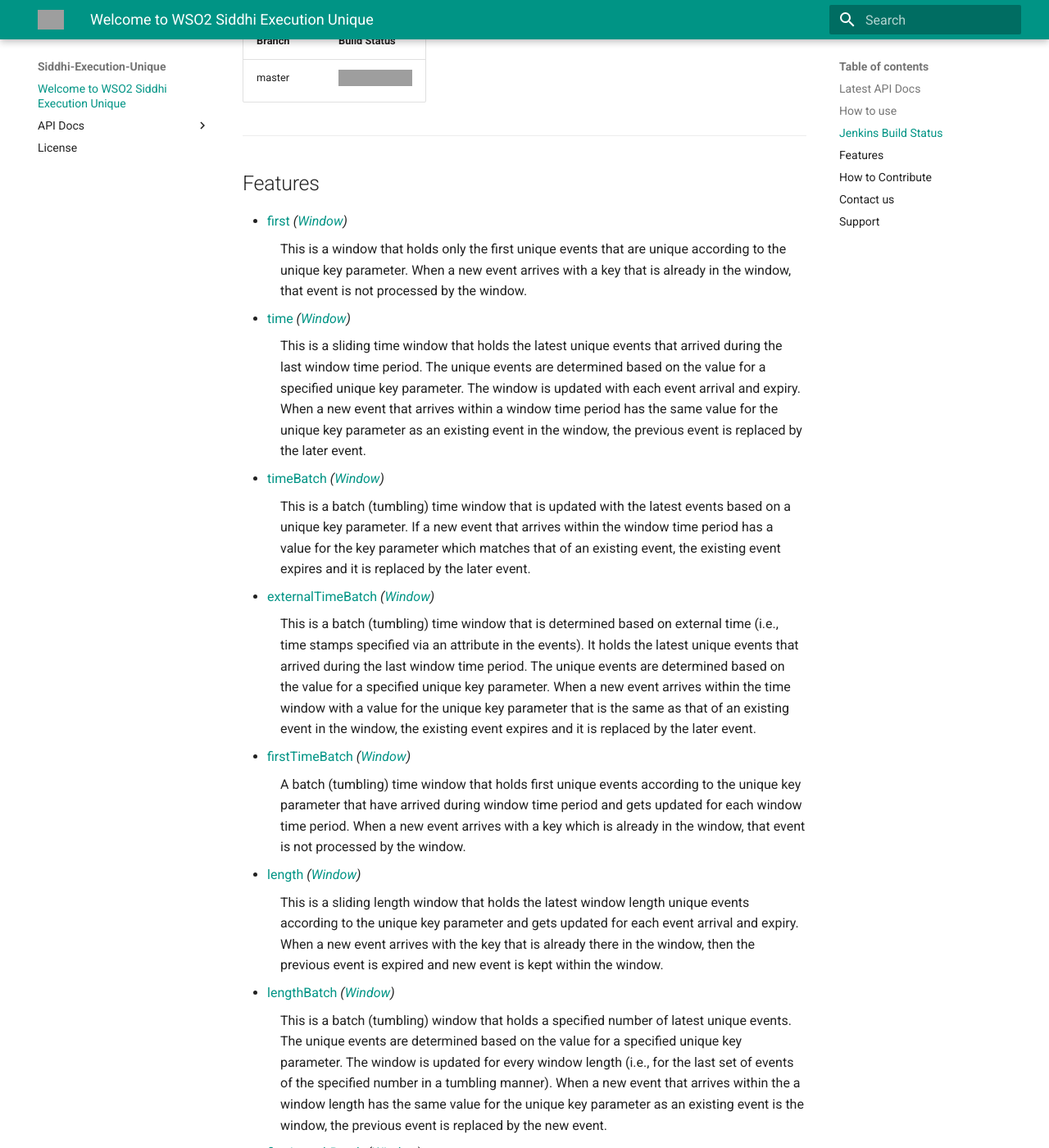
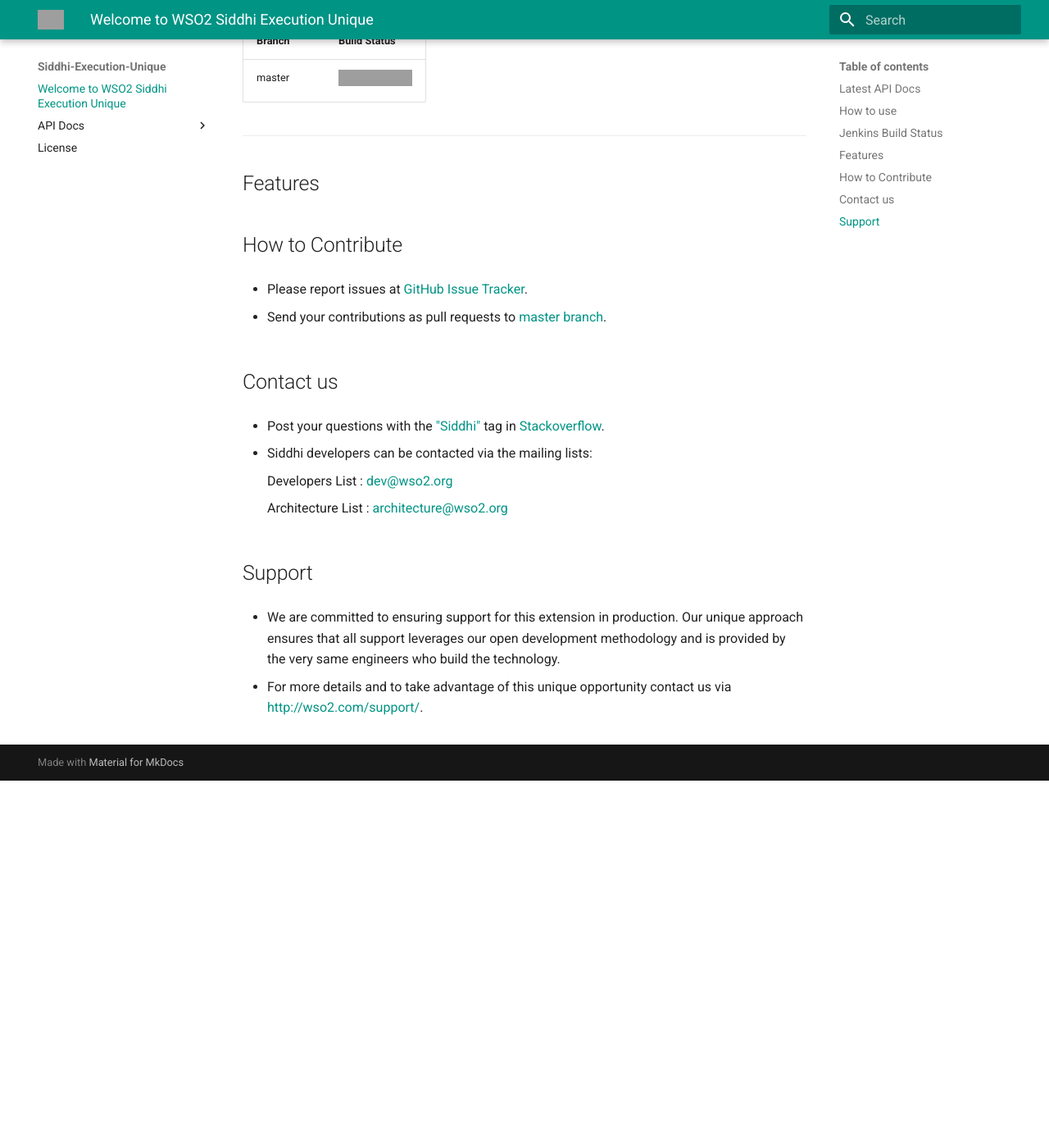
Before and after one commit to test-coverage-enforce-bot/siddhi-execution-unique, an MkDocs documentation site: the page built from docs/index.md, in a window 1280 px wide and 1400 px high, scrolled down 1147 px. Shown: the whole window at 82% size. Built offline with MkDocs 1.6.1 and Material for MkDocs 9.7.7, drawn with Linux system fonts in a browser that asks for light colours; old or Windows-style settings are respelled for this version of MkDocs; after the commit the page ends 2099 px from its top, so only the background shows below that; some of the changed text lies outside the part shown; grey boxes are pictures that could not be loaded.

Commit message:
[WSO2-Release] [Release 4.0.12] update documentation for release 4.0.12

```diff
--- a/docs/index.md
+++ b/docs/index.md
@@ -46,15 +46,6 @@
 
 ## Features
 
-* <a target="_blank" href="https://wso2-extensions.github.io/siddhi-execution-unique/api/4.0.10/#first-window">first</a> *(<a target="_blank" href="https://wso2.github.io/siddhi/documentation/siddhi-4.0/#windows">Window</a>)*<br><div style="padding-left: 1em;"><p>This is a window that holds only the first unique events that are unique according to the unique key parameter. When a new event arrives with a key that is already in the window, that event is not processed by the window.</p></div>
-* <a target="_blank" href="https://wso2-extensions.github.io/siddhi-execution-unique/api/4.0.10/#time-window">time</a> *(<a target="_blank" href="https://wso2.github.io/siddhi/documentation/siddhi-4.0/#windows">Window</a>)*<br><div style="padding-left: 1em;"><p>This is a sliding time window that holds the latest unique events that arrived during the last window time period. The unique events are determined based on the value for a specified unique key parameter. The window is updated with each event arrival and expiry. When a new event that arrives within a window time period has the same value for the unique key parameter as an existing event in the window, the previous event is replaced by the later event.</p></div>
-* <a target="_blank" href="https://wso2-extensions.github.io/siddhi-execution-unique/api/4.0.10/#timebatch-window">timeBatch</a> *(<a target="_blank" href="https://wso2.github.io/siddhi/documentation/siddhi-4.0/#windows">Window</a>)*<br><div style="padding-left: 1em;"><p>This is a batch (tumbling) time window that is updated with the latest events based on a unique key parameter. If a new event that arrives within the window time period has a value for the key parameter which matches that of an existing event, the existing event expires and it is replaced by the later event. </p></div>
-* <a target="_blank" href="https://wso2-extensions.github.io/siddhi-execution-unique/api/4.0.10/#externaltimebatch-window">externalTimeBatch</a> *(<a target="_blank" href="https://wso2.github.io/siddhi/documentation/siddhi-4.0/#windows">Window</a>)*<br><div style="padding-left: 1em;"><p>This is a batch (tumbling) time window that is determined based on external time (i.e., time stamps specified via an attribute in the events). It holds the latest unique events that arrived during the last window time period. The unique events are determined based on the value for a specified unique key parameter. When a new event arrives within the time window with a value for the unique key parameter that is the same as that of an existing event in the window, the existing event expires and it is replaced by the later event.</p></div>
-* <a target="_blank" href="https://wso2-extensions.github.io/siddhi-execution-unique/api/4.0.10/#firsttimebatch-window">firstTimeBatch</a> *(<a target="_blank" href="https://wso2.github.io/siddhi/documentation/siddhi-4.0/#windows">Window</a>)*<br><div style="padding-left: 1em;"><p>A batch (tumbling) time window that holds first unique events according to the unique key parameter that have arrived during window time period and gets updated for each window time period. When a new event arrives with a key which is already in the window, that event is not processed by the window.</p></div>
-* <a target="_blank" href="https://wso2-extensions.github.io/siddhi-execution-unique/api/4.0.10/#length-window">length</a> *(<a target="_blank" href="https://wso2.github.io/siddhi/documentation/siddhi-4.0/#windows">Window</a>)*<br><div style="padding-left: 1em;"><p>This is a sliding length window that holds the latest window length unique events according to the unique key parameter and gets updated for each event arrival and expiry. When a new event arrives with the key that is already there in the window, then the previous event is expired and new event is kept within the window.</p></div>
-* <a target="_blank" href="https://wso2-extensions.github.io/siddhi-execution-unique/api/4.0.10/#lengthbatch-window">lengthBatch</a> *(<a target="_blank" href="https://wso2.github.io/siddhi/documentation/siddhi-4.0/#windows">Window</a>)*<br><div style="padding-left: 1em;"><p>This is a batch (tumbling) window that holds a specified number of latest unique events. The unique events are determined based on the value for a specified unique key parameter. The window is updated for every window length (i.e., for the last set of events of the specified number in a tumbling manner). When a new event that arrives within the a window length has the same value for the unique key parameter as an existing event is the window, the previous event is replaced by the new event.</p></div>
-* <a target="_blank" href="https://wso2-extensions.github.io/siddhi-execution-unique/api/4.0.10/#firstlengthbatch-window">firstLengthBatch</a> *(<a target="_blank" href="https://wso2.github.io/siddhi/documentation/siddhi-4.0/#windows">Window</a>)*<br><div style="padding-left: 1em;"><p>This is a batch (tumbling) window that holds a specific number of unique events (depending on which events arrive first). The unique events are selected based on a specific parameter that is considered as the unique key. When a new event arrives with a value for the unique key parameter that matches the same of an existing event in the window, that event is not processed by the window.</p></div>
-* <a target="_blank" href="https://wso2-extensions.github.io/siddhi-execution-unique/api/4.0.10/#ever-window">ever</a> *(<a target="_blank" href="https://wso2.github.io/siddhi/documentation/siddhi-4.0/#windows">Window</a>)*<br><div style="padding-left: 1em;"><p>This is a  window that is updated with the latest events based on a unique key parameter. When a new event that arrives, has the same value for the unique key parameter as an existing event, the existing event expires, and it is replaced by the later event.</p></div>
 
 ## How to Contribute
 
--- a/mkdocs.yml
+++ b/mkdocs.yml
@@ -15,9 +15,9 @@
 pages:
 - Welcome to WSO2 Siddhi Execution Unique: index.md
 - API Docs:
+  - 4.0.9: api/4.0.9.md
+  - 4.0.8: api/4.0.8.md
+  - 4.0.7: api/4.0.7.md
   - 4.0.10: api/4.0.10.md
-  - 4.0.7: api/4.0.7.md
-  - 4.0.8: api/4.0.8.md
-  - 4.0.9: api/4.0.9.md
 - License: license.md
 theme: material
```
Also changed, not shown: other parts of docs/index.md (+1 -1 lines), README.md (+1 -10 lines).
